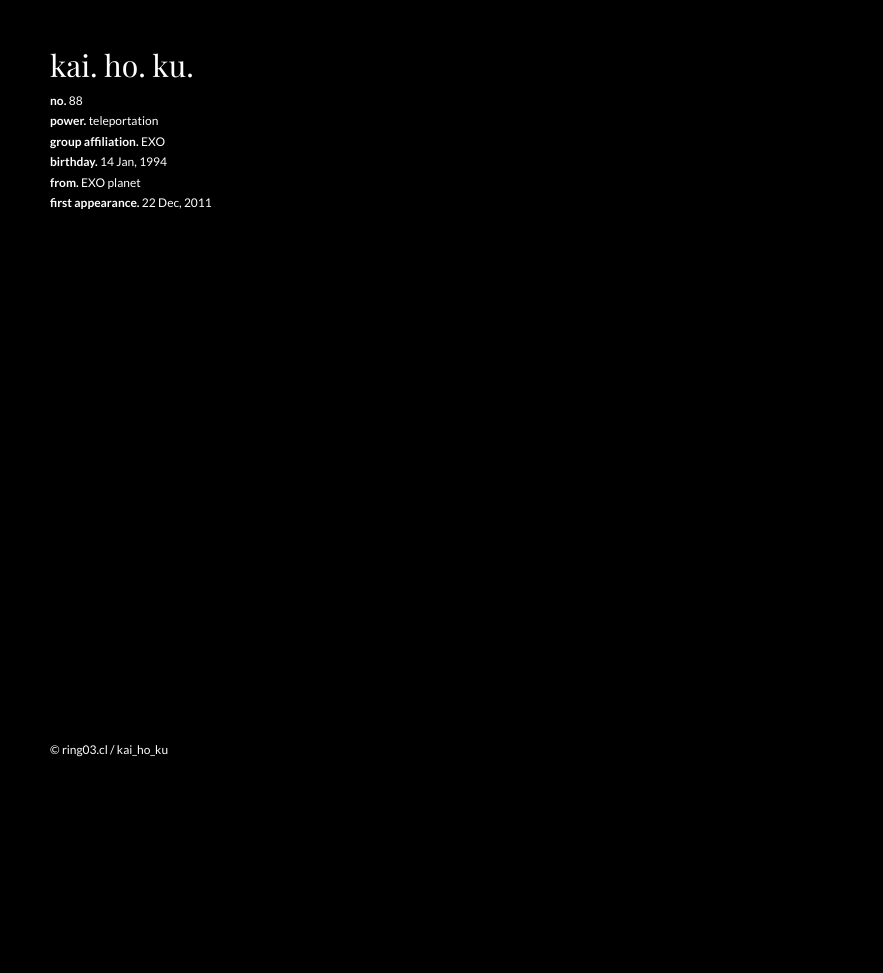
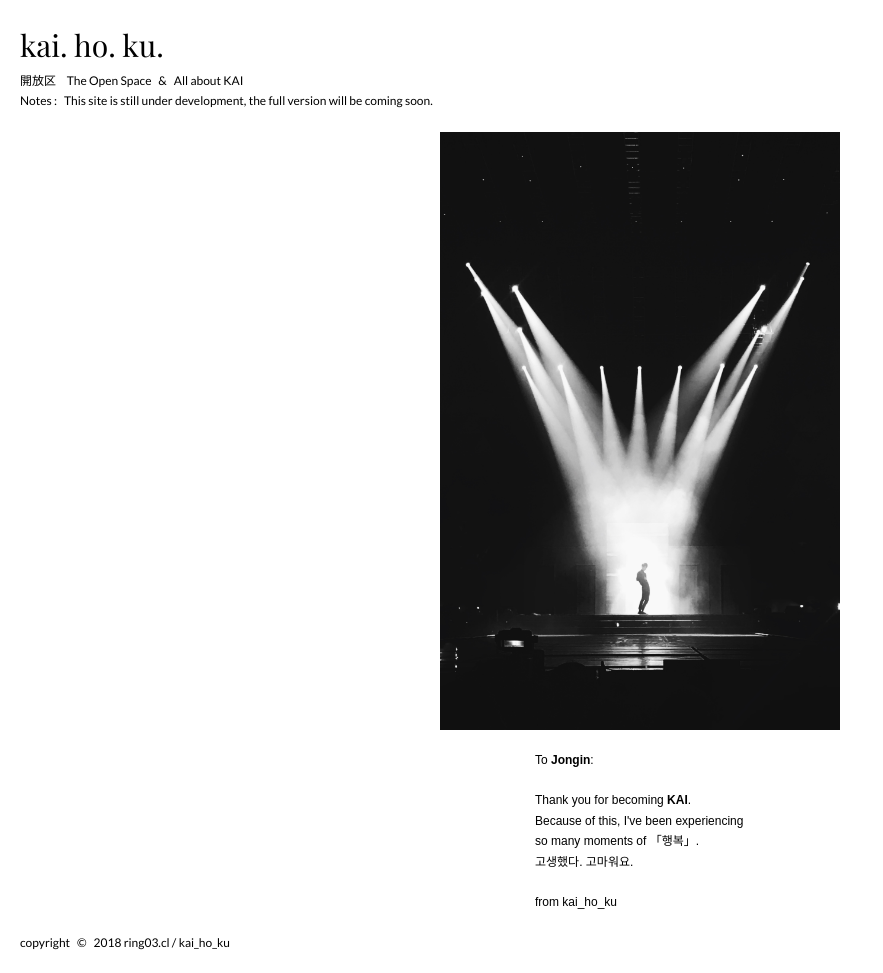
Before and after one commit to kaihoku0114/kaihoku0114.github.io, a plain HTML site: page index.html in a window 1280 px wide. Shown: the whole page, without its empty margins (0-883 px from the left). Before the commit the page ends 800 px from the top, so only its background shows below. Drawn offline with nearby package versions, Linux system fonts and the light colour scheme.

Commit message:
Change Background, Grid & Image

```diff
--- a/index.html
+++ b/index.html
@@ -8,6 +8,13 @@
         <link href="https://fonts.googleapis.com/css?family=Lato:100,300,400,700,900" rel="stylesheet">
         <link href="https://fonts.googleapis.com/css?family=Playfair+Display" rel="stylesheet">
 
+        <link rel="stylesheet" href="https://unpkg.com/purecss@1.0.0/build/pure-min.css">
+        <!--[if lte IE 8]>
+            <link rel="stylesheet" href="css/pure/grids-responsive-old-ie-min.css">
+        <![endif]-->
+        <!--[if gt IE 8]><!-->
+            <link rel="stylesheet" href="css/pure/grids-responsive-min.css">
+        <!--<![endif]-->
         <link rel="stylesheet" href="css/style.css">
 
         <title>KAI HO KU | 開放区　No.940114</title>
@@ -17,8 +24,24 @@
 
 
 		<header>kai. ho. ku.</header>
-        <section class="section-intro">
-            <ul>
+        <p>開放区 &ensp; The Open Space &nbsp; &amp; &nbsp; All about KAI</p>
+        <p>Notes &#58; &nbsp; This site is still under development, the full version will be coming soon.</p>
+
+        <section class="section-intro pure-g">
+            <img class="section-intro__hero pure-u-1" src="/images/hero.JPG" alt="I_See_You_Singapore">
+            <div class="section-intro__msg pure-u-1">
+                <p>To <b>Jongin</b>:
+                <br/><br/>
+                Thank you for becoming <b>KAI</b>.
+                <br/>
+                Because of this, I've been experiencing so many moments of 「행복」.
+                <br/>
+                고생했다. 고마워요.
+                <br/><br/>
+                from kai_ho_ku
+                </p>
+            </div>
+            <ul class="pure-u-1 pure-u-md-1-2" style="display:none;">
                 <li><b>no. </b>88</li>
                 <li><b>power. </b>teleportation</li>
                 <li><b>group affiliation. </b>EXO</li>
@@ -27,6 +50,6 @@
                 <li><b>first appearance. </b>22 Dec, 2011</li>
             </ul>
         </section>
-        <footer>&copy; ring03.cl / kai_ho_ku</footer>
+        <footer>copyright &nbsp; &copy; &nbsp; 2018 ring03.cl  / kai_ho_ku</footer>
 	</body>
 </html>
--- a/sass/main.scss
+++ b/sass/main.scss
@@ -7,7 +7,7 @@
 
 */
 
-$body-padding: 40px 50px;
+$body-padding: 20px;
 
 * {
     margin: 0;
@@ -20,9 +20,9 @@
     font-weight: 400;
     font-size: 12px;
     line-height: 1.7;
-    color: #ffffff;
+    color: #000;
     padding: $body-padding;
-    background: rgb(0, 0, 0);
+    background: rgb(255,255,255);
     transition: all 0.5s ease 0s;
 }
 
@@ -33,11 +33,29 @@
 
 .section-intro ul{
     list-style-type: none;
+    display: inline-block;
+    padding: 0 $body-padding;
+}
+
+.section-intro__hero {
+    width: 80%;
+    height: 80%;
+    max-width: 400px;
+    min-width: 280px;
+    display: inline-block;
+    margin: 0 auto;
+    padding: $body-padding 0 0;
+}
+
+.section-intro__msg {
+    padding: $body-padding 0;
+}
+
+.section-intro__msg p {
+    width: 210px;
+    display: block;
+    margin: 0 auto;
 }
 
 footer {
-    position: absolute;
-    bottom: 0;
-    left: 0;
-    padding: $body-padding;
 }
```
Also changed, not shown: css/main.css (added), css/pure/grids-responsive-min.css (added), css/pure/grids-responsive-old-ie-min.css (added), css/style.css, images/hero.JPG (added), 2 other files.
